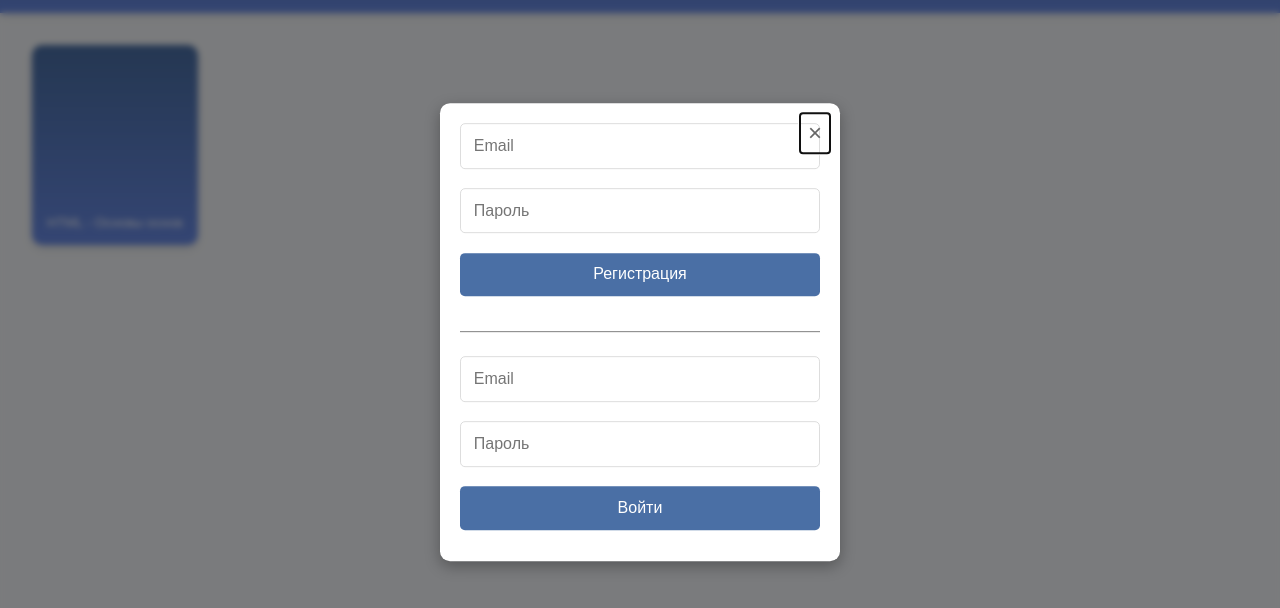
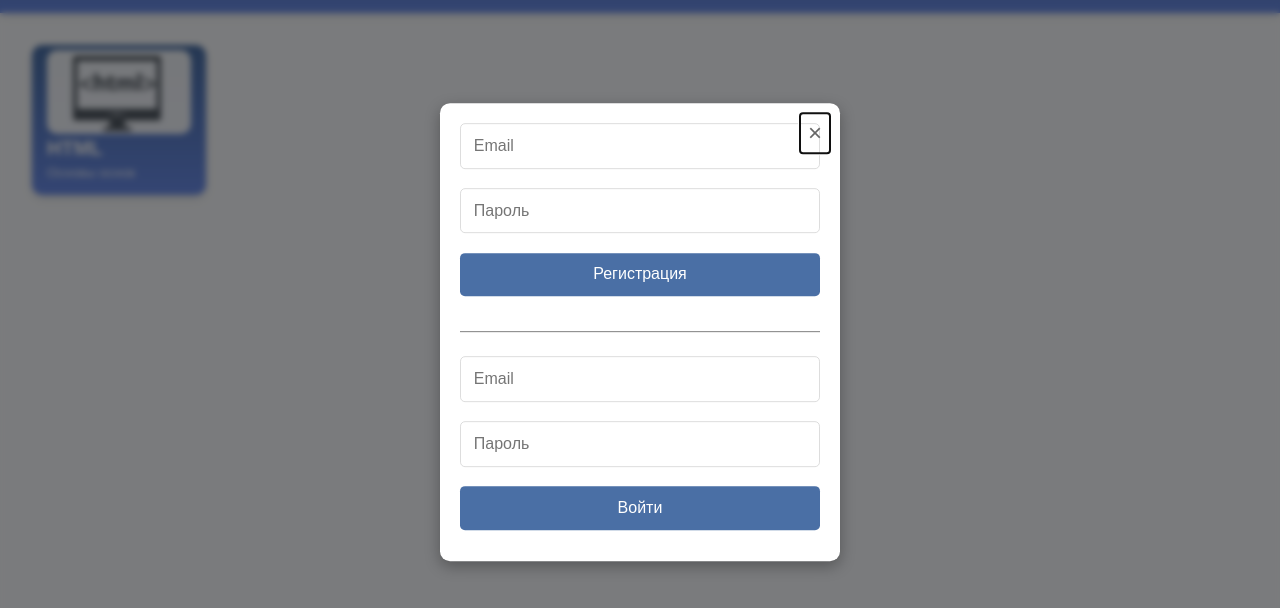
Before and after one commit to j1z1peek/FStudies, a website: page main/index.html in a window 1280 px wide. Shown: the part 68-676 px from the top of the page. Drawn offline with Linux system fonts and the light colour scheme; no server answers.

Commit message:
финальная подгонка под хост

```diff
--- a/main/css/style.css
+++ b/main/css/style.css
@@ -54,7 +54,7 @@ main {
     padding: 15px;
     border: none;
     border-radius: 10px;
-    background-color: #007bff;
+    background: linear-gradient(#4a6fa5, rgb(105, 139, 231));
     color: white;
     text-align: left;
     display: flex;
@@ -78,6 +78,7 @@ main {
 }
 
 .test-button p img{
+    border-radius: 10px;
     height: auto;
     width: 9rem;
 }
@@ -132,13 +133,6 @@ dialog {
 #html-test-dialog {
     max-width: 800px;
     width: 90%;
-}
-
-#open-html-test{
-    background: linear-gradient(#4a6fa5, rgb(105, 139, 231));
-    position: relative;
-    width: auto;
-    height: 200px;
 }
 
 dialog::backdrop {
--- a/main/index.html
+++ b/main/index.html
@@ -4,7 +4,7 @@
     <meta charset="UTF-8">
     <meta name="viewport" content="width=device-width, initial-scale=1.0">
     <title>FStudies</title>
-    <link rel="stylesheet" href="./css/style.css">
+    <link rel="stylesheet" href="./css/style.css?v=1.0.1">
     <script type="module">
     import { initializeApp } from "https://www.gstatic.com/firebasejs/11.7.1/firebase-app.js";
     import { getAuth, createUserWithEmailAndPassword, onAuthStateChanged, signOut, signInWithEmailAndPassword } from 'https://www.gstatic.com/firebasejs/11.7.1/firebase-auth.js';
@@ -323,7 +323,11 @@
     </header>
 
     <main>
-        <button id="open-html-test" type="button" class="test-button">HTML - Основы основ</button>
+        <button id="open-html-test" type="button" class="test-button">
+            <p><img src="assets/html.jpg" alt=""></p>
+            <h3>HTML</h3>
+            <p>Основы основ</p>
+        </button>
     </main>
 
     <dialog id="html-test-dialog">
```
